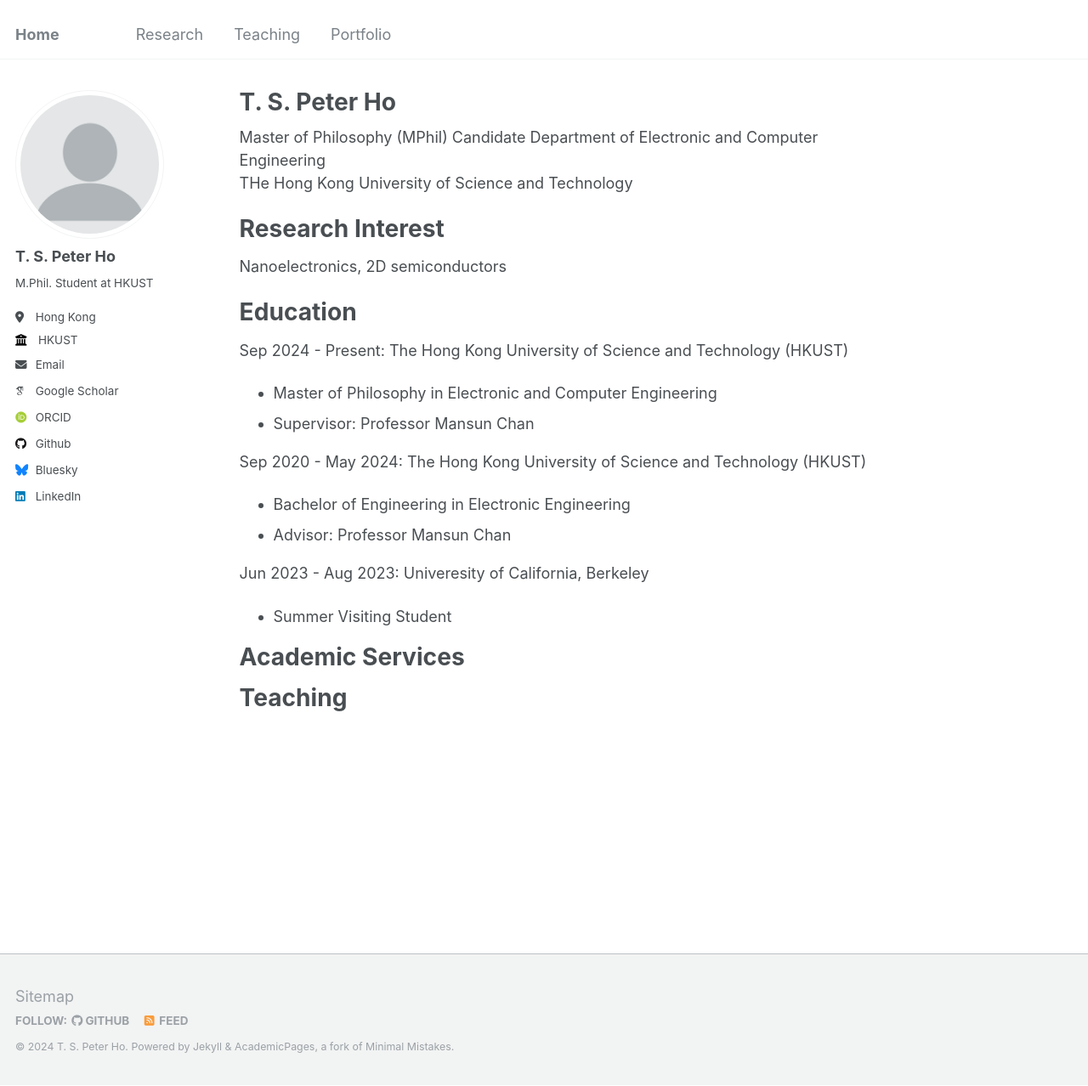
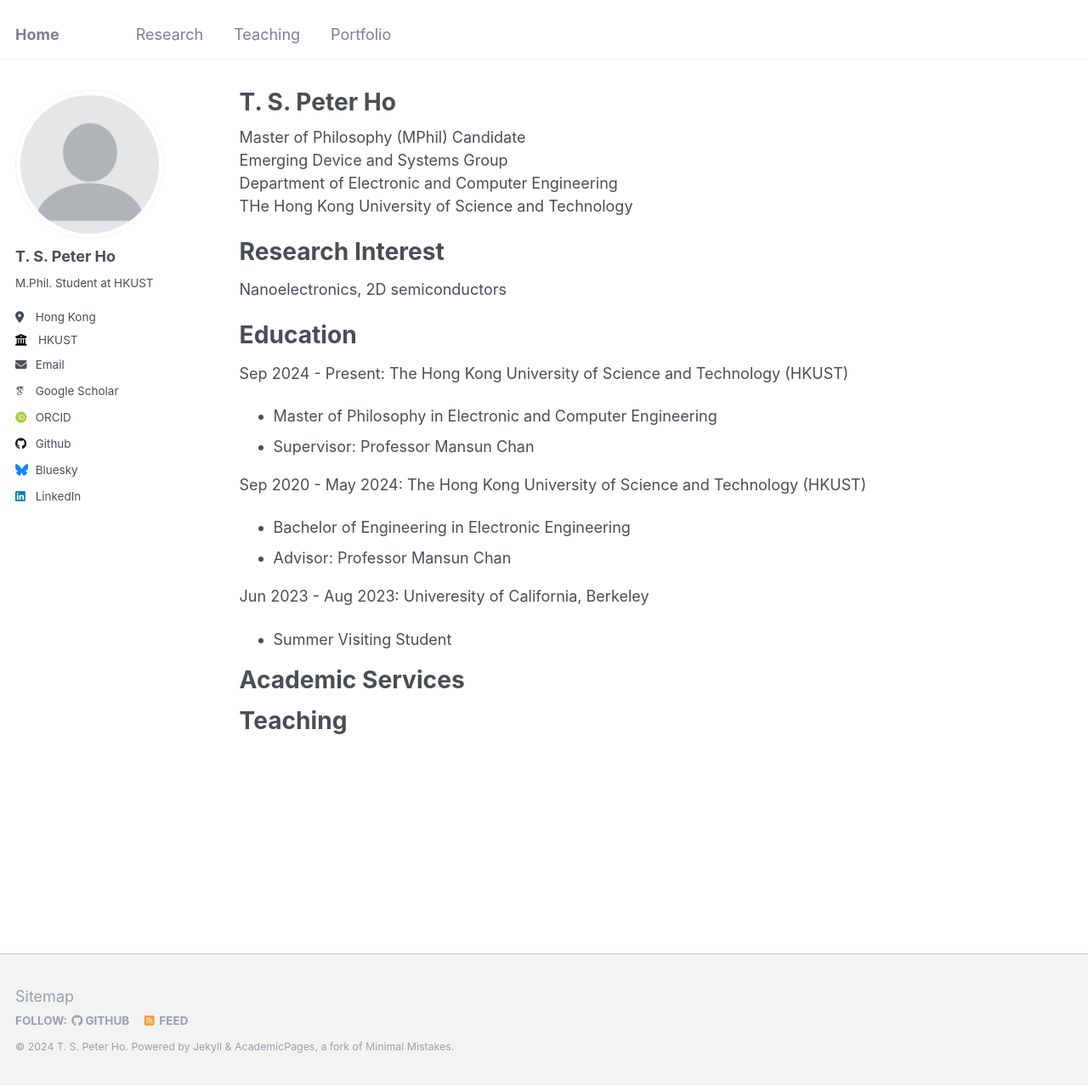
Before and after one commit to peterh0709/tspho.github.io, a Jekyll site: the page built from _pages/about.md, in a window 1280 px wide and 1278 px high. Shown: the whole window at 85% size. Built offline with Jekyll 4.4.1, drawn with Linux system fonts in a browser that asks for light colours; some web fonts are replaced.

Commit message:
Update about.md

```diff
--- a/_pages/about.md
+++ b/_pages/about.md
@@ -8,6 +8,7 @@ redirect_from:
 ---
 
 Master of Philosophy (MPhil) Candidate
+Emerging Device and Systems Group
 Department of Electronic and Computer Engineering
 THe Hong Kong University of Science and Technology
 
```
